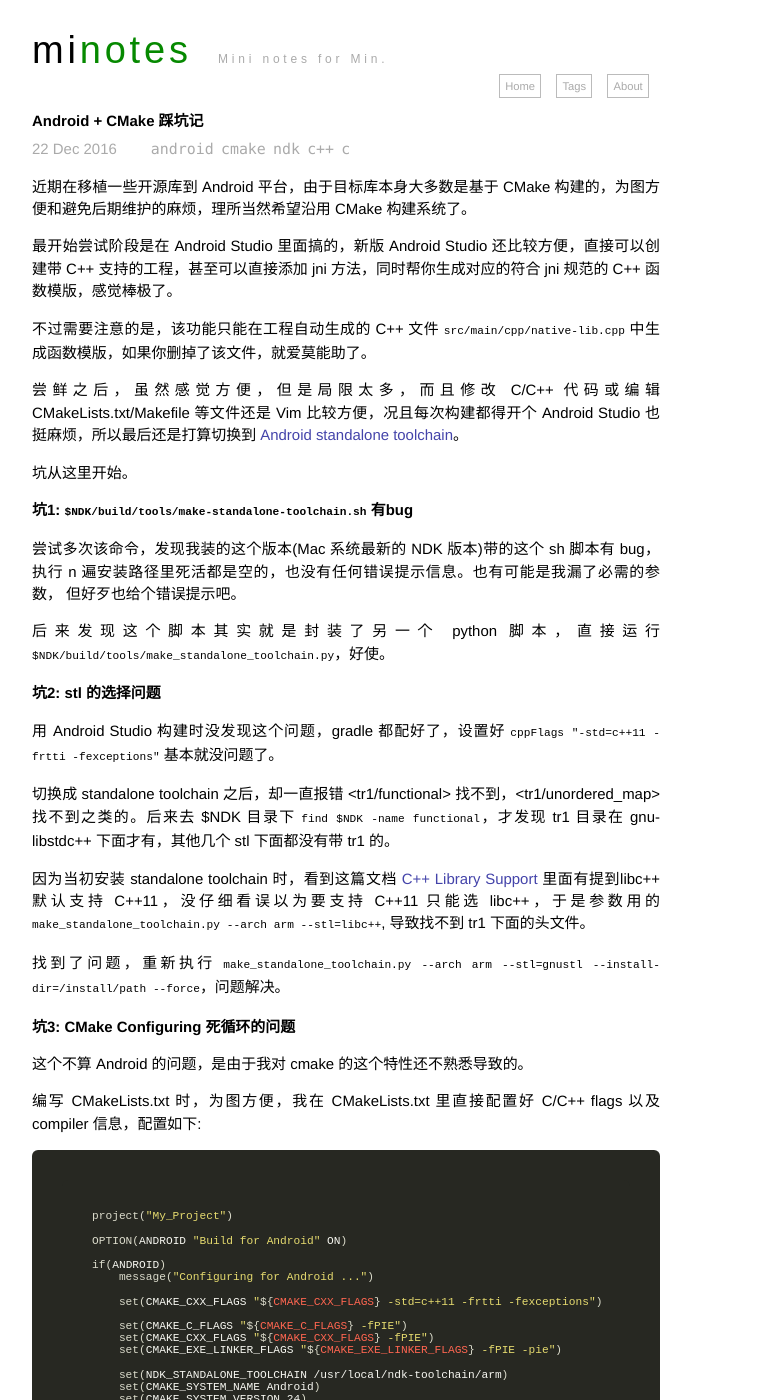
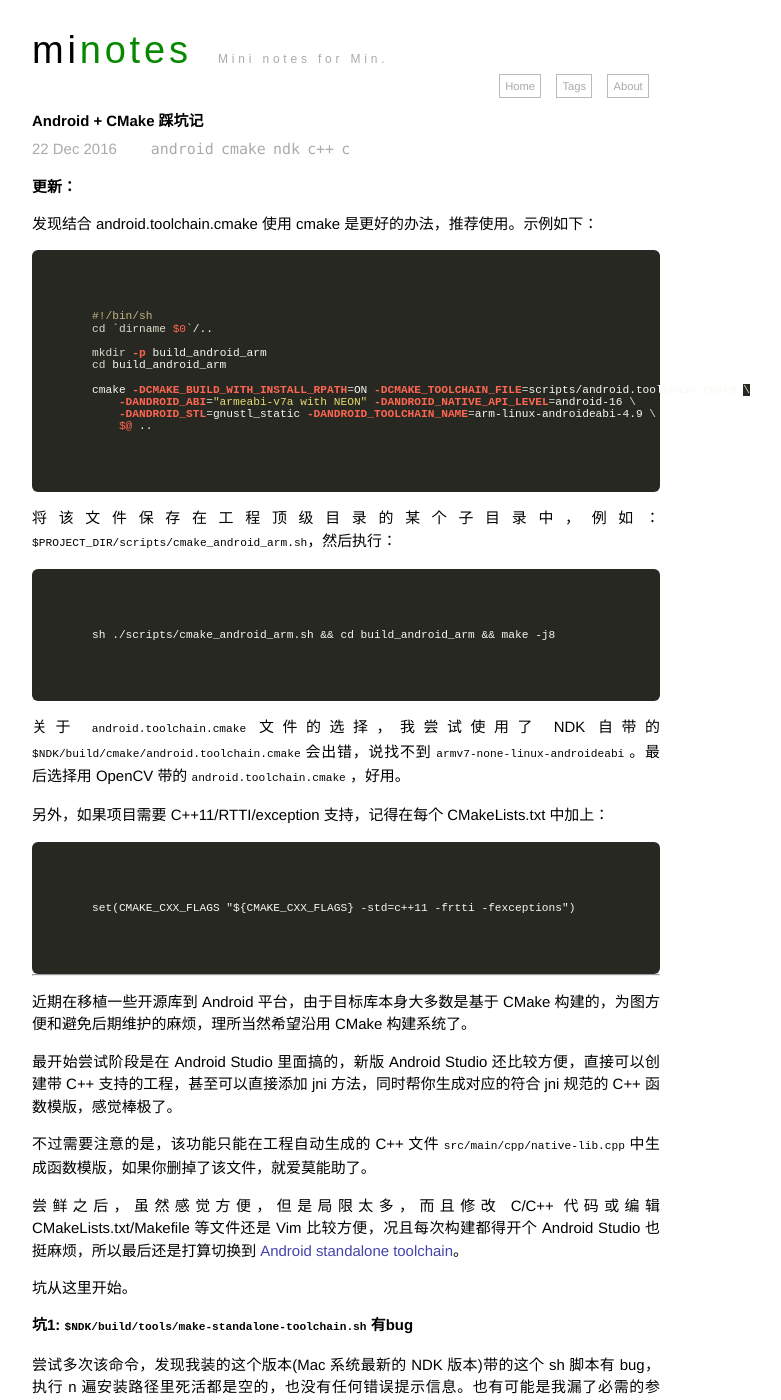
Before and after one commit to mindeng/mindeng.github.io, a Jekyll site: the page built from _posts/2016-12-22-android-cmake-pitfalls.markdown, in a window 1280 px wide and 1400 px high. Shown: the whole window, without its empty margins (294-1075 px from the left). Built offline with Jekyll 4.4.1, drawn with Linux system fonts in a browser that asks for light colours.

Commit message:
Add android.toolchain.cmake usage.

````diff
--- a/_posts/2016-12-22-android-cmake-pitfalls.markdown
+++ b/_posts/2016-12-22-android-cmake-pitfalls.markdown
@@ -4,6 +4,42 @@
 date:   2016-12-22
 tags:   [android, cmake, ndk, c++, c]
 ---
+
+**更新：**
+
+发现结合 android.toolchain.cmake 使用 cmake 是更好的办法，推荐使用。示例如下：
+
+```bash
+#!/bin/sh
+cd `dirname $0`/..
+
+mkdir -p build_android_arm
+cd build_android_arm
+
+cmake -DCMAKE_BUILD_WITH_INSTALL_RPATH=ON -DCMAKE_TOOLCHAIN_FILE=scripts/android.toolchain.cmake \
+    -DANDROID_ABI="armeabi-v7a with NEON" -DANDROID_NATIVE_API_LEVEL=android-16 \
+    -DANDROID_STL=gnustl_static -DANDROID_TOOLCHAIN_NAME=arm-linux-androideabi-4.9 \
+    $@ ..
+```
+
+将该文件保存在工程顶级目录的某个子目录中，例如：`$PROJECT_DIR/scripts/cmake_android_arm.sh`，然后执行：
+
+```
+sh ./scripts/cmake_android_arm.sh && cd build_android_arm && make -j8
+```
+
+关于 `android.toolchain.cmake` 文件的选择，我尝试使用了 NDK 自带的
+`$NDK/build/cmake/android.toolchain.cmake` 会出错，说找不到
+`armv7-none-linux-androideabi` 。最后选择用 OpenCV 带的
+`android.toolchain.cmake` ，好用。
+
+另外，如果项目需要 C++11/RTTI/exception 支持，记得在每个 CMakeLists.txt 中加上：
+
+```
+set(CMAKE_CXX_FLAGS "${CMAKE_CXX_FLAGS} -std=c++11 -frtti -fexceptions")
+```
+
+-----------------------
 
 近期在移植一些开源库到 Android 平台，由于目标库本身大多数是基于 CMake
 构建的，为图方便和避免后期维护的麻烦，理所当然希望沿用 CMake 构建系统了。
````
